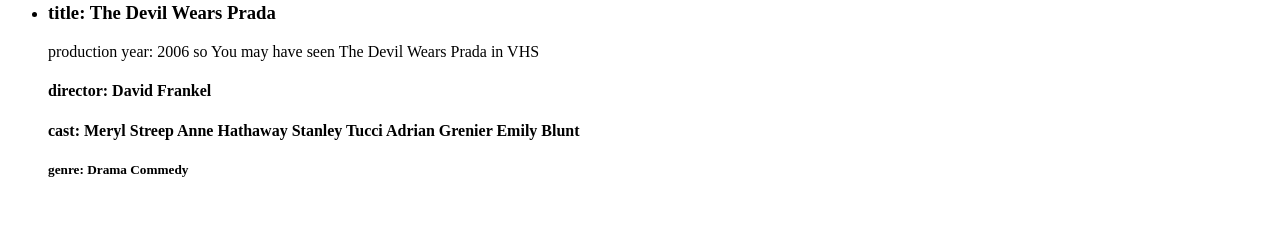
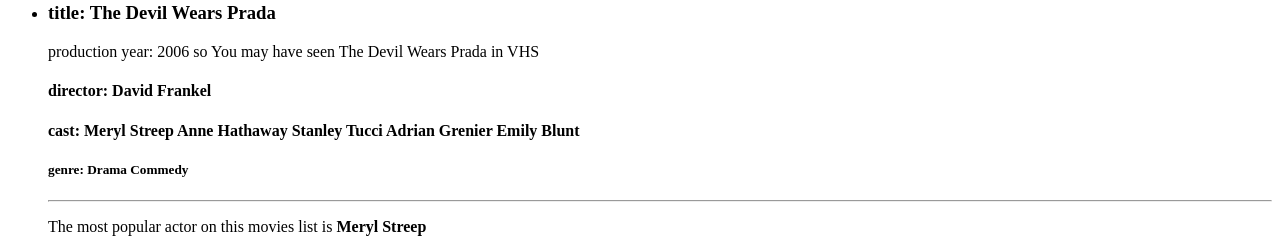
Before and after one commit to BeainaT/php-oop-1, a PHP site: page / in a window 1280 px wide. Shown: the part 868-1120 px from the top of the page. Before the commit the page ends 1045 px from the top, so only its background shows below. Run offline with PHP 8.4, Linux system fonts and the light colour scheme.

Commit message:
added getter+popular(not yet ctrl for same value)

```diff
--- a/class/movie.php
+++ b/class/movie.php
@@ -23,4 +23,11 @@ class Movie {
         }
         return "No VHS for {$this->title}";
     }
+    public function getGenres() {
+        $results= "";
+        foreach($this->genre as $elm) {
+            $results .= "{$elm} ";
+        }
+        return $results;
+    }
 }
--- a/index.php
+++ b/index.php
@@ -8,6 +8,15 @@ $movies = [
     new Movie ('Doctor Strange in the Multiverse of Madness', 2022, 'Sam Raimi', ['Benedict Cumberbatch', 'Elizabeth Olsen', 'Chiwetel Ejiofor', 'Benedict Wong', 'Xochitl Gomez'], ['Fantasy', 'Action', 'Horror']),
     new Movie('The Devil Wears Prada', 2006, 'David Frankel', ['Meryl Streep', 'Anne Hathaway', 'Stanley Tucci', 'Adrian Grenier', 'Emily Blunt'], ['Drama', 'Commedy'])
 ];
+$popular = [];
+foreach($movies as $movie) {
+    foreach($movie->MainCast as $elm) {
+        $popular[] = $elm;
+    }
+}
+foreach(array_count_values($popular) as $key => $elm) {
+   !($elm > 1) ?: $popular = $key;
+}
 ?>
 
 <!DOCTYPE html>
@@ -32,12 +41,12 @@ $movies = [
                     <?php } ?>
                 </h4>
                 <h5> genre:
-                    <?php foreach($movie->genre as $elm) { ?>
-                        <?= $elm ?>
-                    <?php } ?>
+                    <?= $movie->getGenres() ?>
                 </h5>
             </li>
-        <?php } ?>
+            <?php } ?>
+            <hr>
+        <p><?= "The most popular actor on this movies list is <strong>{$popular}</strong>" ?></p>
     </ul>
 </body>
 </html>
```
